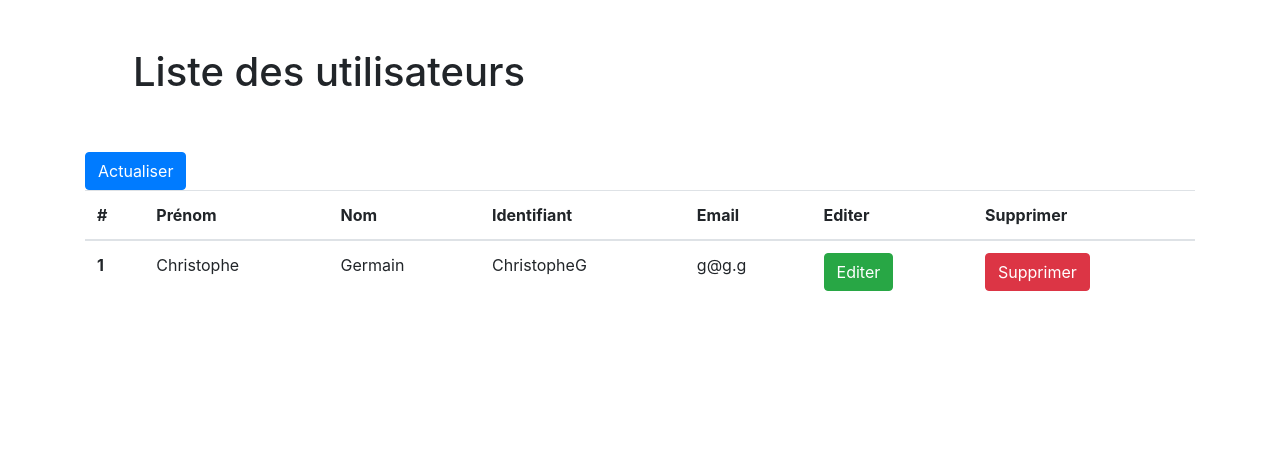
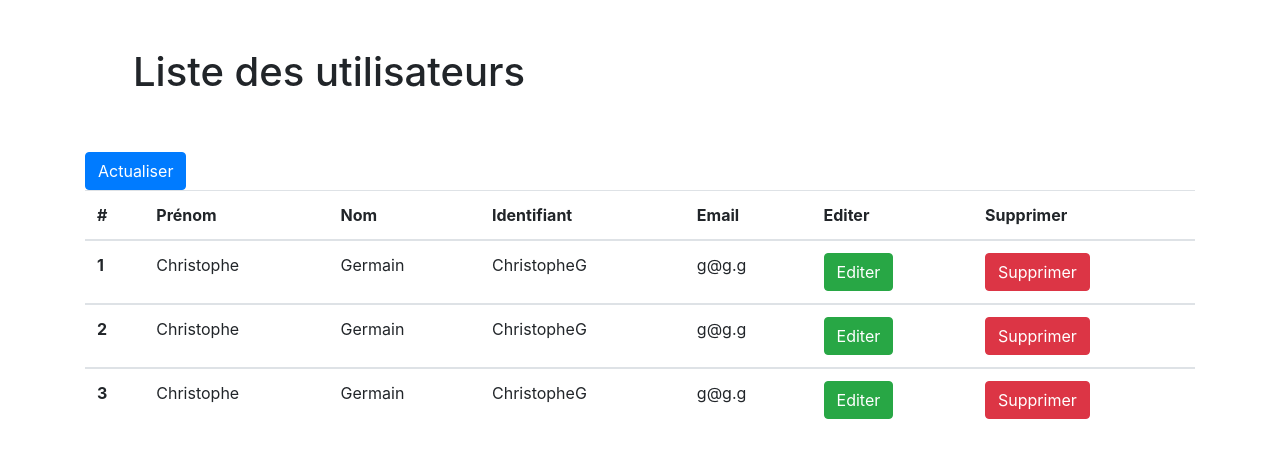
Before and after one commit to sa3dev/kebApp, an Angular app in the folder kebApp/: page /users in a window 1280 px wide. Shown: the top 458 px of the page. Built offline with nearby package versions, Linux system fonts and the light colour scheme; data requests are answered from the project's data file.

Commit message:
test routing

```diff
--- a/kebApp/db.json
+++ b/kebApp/db.json
@@ -8,6 +8,24 @@
       "email": "g@g.g",
       "password": "mdpmdp",
       "token": "admin"
+    },
+    {
+      "id": 2,
+      "first_name": "Christophe",
+      "last_name": "Germain",
+      "nick_name": "ChristopheG",
+      "email": "g@g.g",
+      "password": "mdpmdp",
+      "token": "admin"
+    },
+    {
+      "id": 3,
+      "first_name": "Christophe",
+      "last_name": "Germain",
+      "nick_name": "ChristopheG",
+      "email": "g@g.g",
+      "password": "mdpmdp",
+      "token": "admin"
     }
   ]
 }
--- a/kebApp/src/app/core/users/listusers/listusers.component.ts
+++ b/kebApp/src/app/core/users/listusers/listusers.component.ts
@@ -3,6 +3,7 @@ import { ListusersService } from './listusers.service';
 import { Observable } from 'rxjs';
 import { User } from '../user.model';
 import { finalize } from 'rxjs/operators';
+import { Router } from '@angular/router'
 
 
 @Component({
@@ -13,7 +14,8 @@ import { finalize } from 'rxjs/operators';
 export class ListusersComponent implements OnInit {
   listUsers: User[];
 
-  constructor(private listuserService: ListusersService) { }
+  constructor(private listuserService: ListusersService,
+    private router: Router) { }
 
   ngOnInit() {
     this.getListUsers();
@@ -31,6 +33,6 @@ export class ListusersComponent implements OnInit {
   }
   onDelete(id) {
     this.listuserService.deleteUser(id)
-    this.getListUsers();
+    this.router.navigate[('/register')]
   }
 }
```
